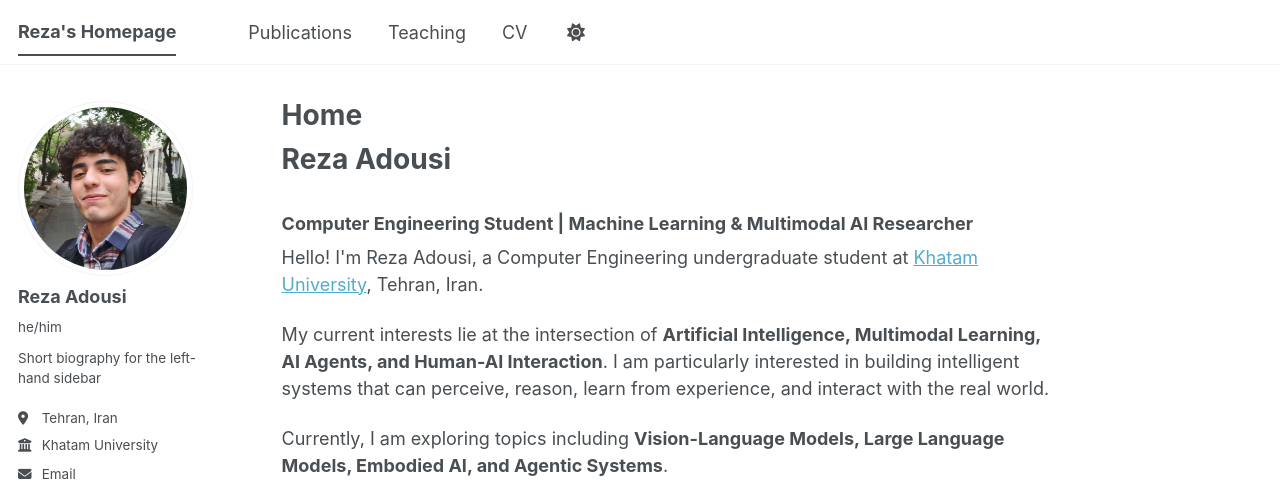
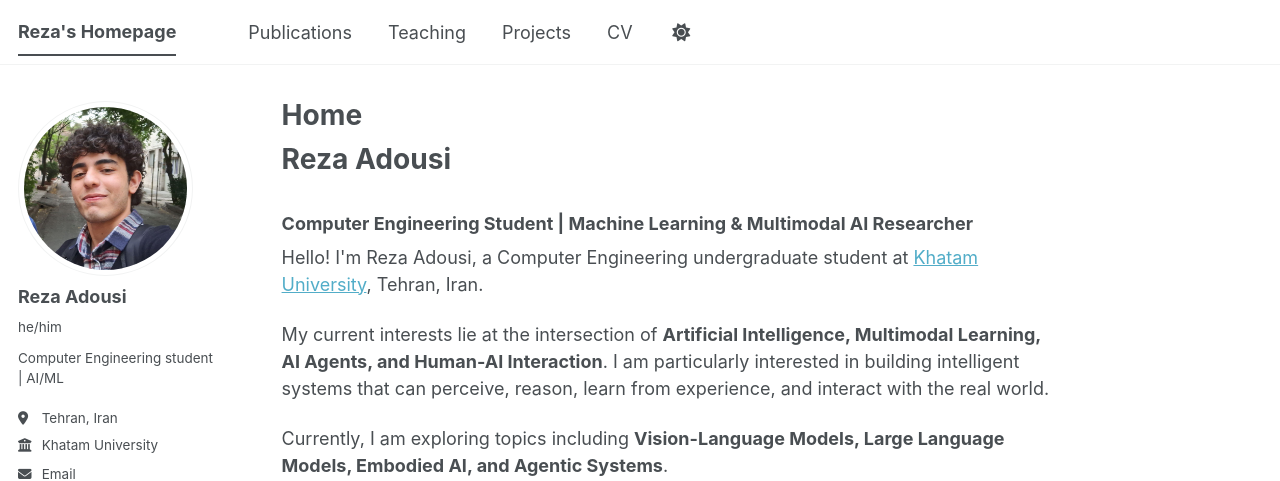
Before and after one commit to RezaAdousi/rezaadousi.github.io, a Jekyll site: the page built from _pages/about.md, in a window 1280 px wide. Shown: the top 481 px of the page. Built offline with Jekyll 4.4.1, drawn with Linux system fonts in a browser that asks for light colours; a style sheet for code colours, icons or effects is not loaded.

Commit message:
Update site description and enhance navigation: refine portfolio description and add projects link

```diff
--- a/_config.yml
+++ b/_config.yml
@@ -12,7 +12,7 @@
 title                    : "Reza's Homepage"
 title_separator          : "-"
 name                     : &name "Reza Adousi"
-description              : &description "Your Name's academic portfolio"   # Update this with a general description of your site, this is the default if not overridden by a page
+description              : &description "Reza Adousi's academic portfolio focusing on Machine Learning, Multimodal AI, and AI Agents."   # Update this with a general description of your site, this is the default if not overridden by a page
 url                      : https://rezaadousi.github.io # The base hostname & protocol for your site e.g. "https://[your GitHub username].github.io",
                                                            # or if you already have some other page hosted on Github then use "https://[your GitHub username].github.io/[Your Repo Name]"
 baseurl                  : "" # the subpath of your site, e.g. "/blog"
@@ -26,7 +26,7 @@
   avatar           : "photo.jpg"
   name             : "Reza Adousi"
   pronouns         : "he/him"
-  bio              : "Short biography for the left-hand sidebar"
+  bio              : "Computer Engineering student | AI/ML"
   location         : "Tehran, Iran"
   employer         : "Khatam University"
   uri              : # URL
--- a/_data/navigation.yml
+++ b/_data/navigation.yml
@@ -17,6 +17,9 @@
   - title: "Teaching"
     url: /teaching/
 
+  - title: "Projects"
+    url: /projects/
+
   # - title: "Portfolio"
   #   url: /portfolio/
 
```
